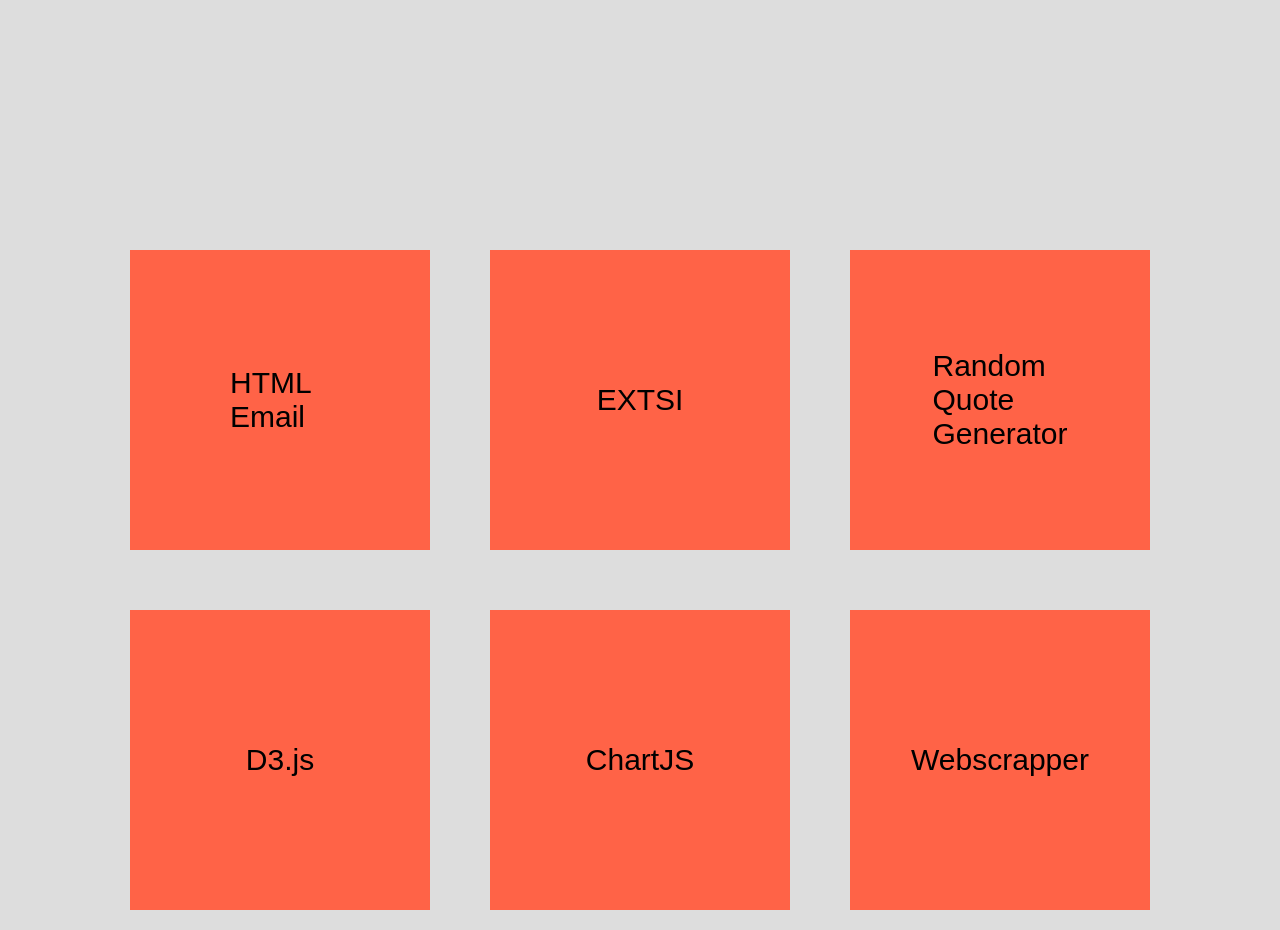
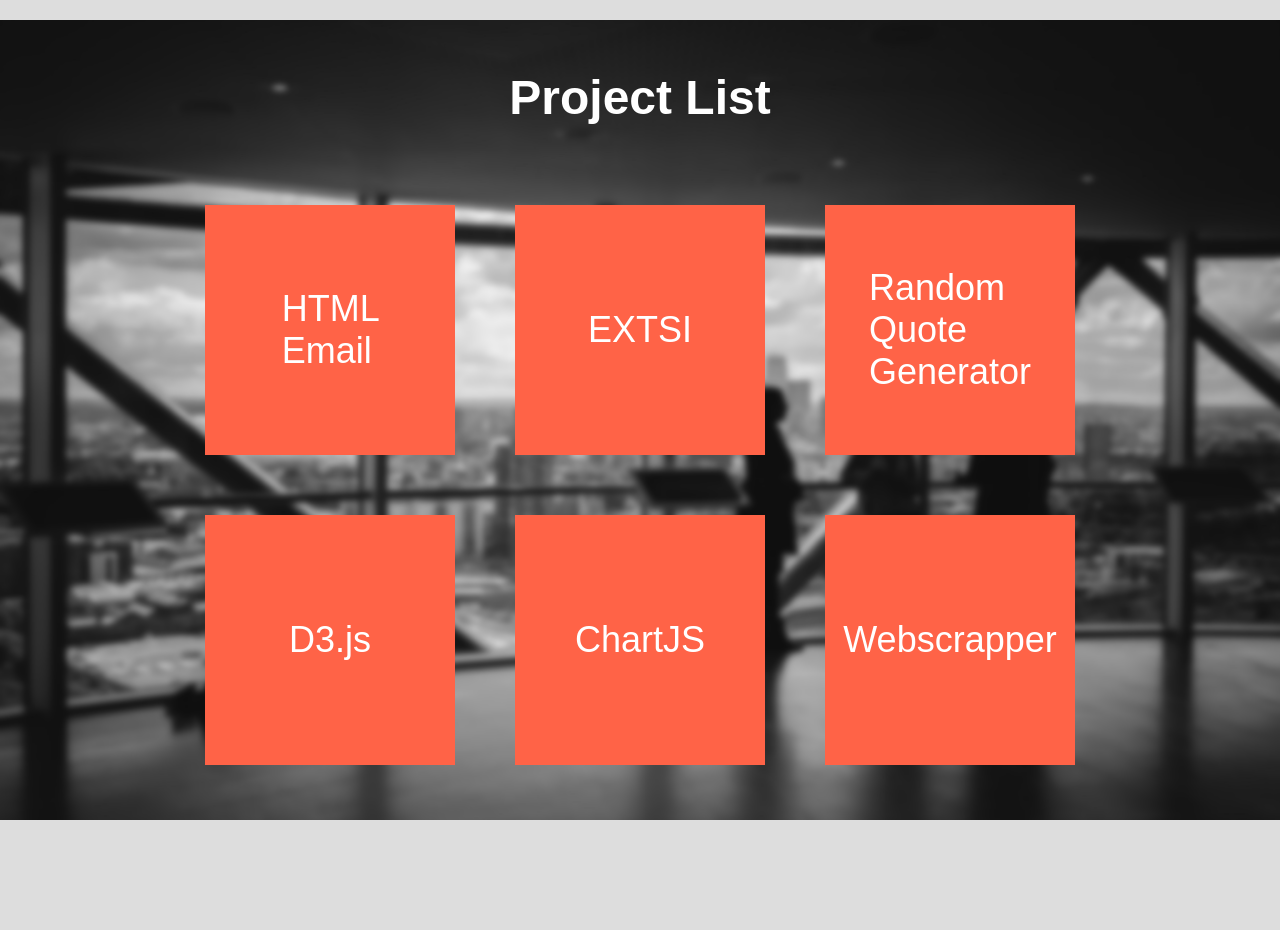
Before and after one commit to Messerschimdt/hack-design, a plain HTML site: page index.html in a window 1280 px wide. Shown: the part 780-1710 px from the top of the page. After the commit the page ends 1600 px from the top, so only its background shows below. Drawn offline with nearby package versions, Linux system fonts and the light colour scheme; a script that the page names is missing.

Commit message:
update tiles fonts color and styles and starting media queries

```diff
--- a/css/app.css
+++ b/css/app.css
@@ -1,4 +1,5 @@
 @import url(https://fonts.googleapis.com/css?family=Permanent+Marker);
+@import url(https://fonts.googleapis.com/css?family=Noto+Serif:400,700);
 
 
 
@@ -7,6 +8,11 @@
   margin: 0;
   padding: 0;
 }
+
+#bg-video{
+  position:absolute;top:0;left:0;overflow:hidden;z-index:-998;
+}
+
 
 
 .videojs-background-wrap {
@@ -28,7 +34,6 @@
   justify-content: center;
   align-items: center;
 }
-
 .header{
   font-family: 'Permanent Marker', cursive;
   font-size: 97px;
@@ -38,6 +43,7 @@
   color:#fff;
   height:auto;
   width: 100%;
+
 }
 
 
@@ -46,6 +52,8 @@
   font-family: sans-serif;
   font-size: 30px;
   margin-left: 20px;
+  font-family: 'Noto',sans-serif;;
+
 }
 
 
@@ -55,9 +63,8 @@
 }
 
 .tile-section{
-margin-top:200px;
-margin-bottom: 300px;
-
+padding-top:100px;
+padding-bottom: 25px;
 }
 
 .link-section{
@@ -84,7 +91,7 @@
     align-items: center;
   height:50vh;
   flex-wrap:wrap;
-  width:1100px;
+  width:1080px;
       -webkit-perspective: 1000;
   -moz-perspective: 1000;
   -o-perspective: 1000;
@@ -98,6 +105,8 @@
   padding:20px;
   color:#222;
   font-size:42px;
+  font-family: 'Noto',sans-serif;;
+
 }
 
 .flip-container {
@@ -111,20 +120,19 @@
 	}
 
 .flip-container, .front, .back {
-	width: 300px;
-	height: 300px;
+	width: 250px;
+	height: 250px;
+
 }
 
 .flipper {
 	transition: 0.6s;
 	transform-style: preserve-3d;
-
 	position: relative;
 }
 
 .front, .back {
 	backface-visibility: hidden;
-
 	position: absolute;
 	top: 0;
 	left: 0;
@@ -137,8 +145,11 @@
   display:flex;
   align-items:center;
     justify-content:center;
-  font-size:30px;
+  font-size:36px;
+  font-family: 'Noto',sans-serif;;
   font-family:sans-serif;
+  color:#fff;
+  text-rendering: optimizeLegibility;
 
 }
 
@@ -152,8 +163,13 @@
 }
 
 .back-content{
- margin:30px;
+ margin:40px;
   font-size:24px;
+  font-family: 'Noto',sans-serif;;
+
+  color:#fff;
+  text-rendering: optimizeLegibility;
+
 }
 
 .center{
@@ -165,3 +181,44 @@
   align-items:center;
   margin:100px;
 }
+
+.wrap{
+  background: no-repeat center url("../HZCASACP3N.jpg");
+  background-size: cover;
+width:100vw;
+height:100vh;
+
+
+}
+
+.title-wrap{
+
+  padding-top: 125px;
+  display:flex;
+  justify-content:center;
+  font-family: 'Noto',sans-serif;;
+
+  align-items:center;
+  font-size:48px;
+  color:#fff;
+  font-weight: bold;
+
+};
+.title {
+  width:100%;
+  color:#fff;
+
+}
+@media only screen and (max-width:1280px) {
+  .title-wrap{
+padding-top: 50px;
+}
+.tile-section{
+  padding-top: 50px;
+}
+
+@media only screen and (max-width:801px){
+  #bg-video{
+display: none;
+}
+}
--- a/index.html
+++ b/index.html
@@ -17,7 +17,6 @@
 -->
     <link rel="stylesheet" href="css/app.css">
     <style>
-
     </style>
 </head>
 
@@ -31,7 +30,7 @@
             <div class="subtitle">Where design and code make inspiring creations.</div>
         </div>
     </div>
-    <video id="bg-video" class="video-js vjs-default-skin" style="position:absolute;top:0;left:0;overflow:hidden;z-index:-998;" height="100%" width="100%" poster="http://video-js.zencoder.com/oceans-clip.png" loop="true">
+    <video id="bg-video" class="video-js vjs-default-skin"  height="100%" width="100%"  loop="true">
         <p>
             Your browser doesn't support video. Please <a href="http://browsehappy.com/">upgrade your browser</a> to see the example.
         </p>
@@ -40,9 +39,13 @@
 
 
 
-
+<div class="wrap">
+  <div class="title-wrap">
+    <div class="title">Project List</div>
+  </div>
     <div class="container tile-section ">
         <div class="flexwrapper">
+
 
             <div class="flip-container">
                 <div class="flipper">
@@ -50,23 +53,32 @@
                         <div class="front-title"> HTML Email
                         </div>
                     </div>
+                    <a href="http://messerschimdt.github.io/html-email-mockup/">
+
                     <div class="back">
                         <div class="back-content">
-                            Email mockup using <code>&lt;Table&gt;</code> elements. <a href="http://messerschimdt.github.io/html-email-mockup/">Link</a>
+                            Email mockup using <code>&lt;Table&gt;</code> elements.
                         </div>
                     </div>
+                  </a>
+
                 </div>
             </div>
 
             <div class="flip-container">
                 <div class="flipper">
                     <div class="front"> EXTSI </div>
+                    <a href="http://www.extsi.com">
                     <div class="back">
-                        <div class="back-content">Website redesign from Wordpress to a responsive website. <a href="http://www.extsi.com">Link</a>
+                        <div class="back-content">Website redesign from Wordpress to a responsive website.
                         </div>
                     </div>
+                  </a>
+
                 </div>
             </div>
+
+
 
 
             <div class="flip-container">
@@ -76,14 +88,18 @@
                             <div class='center'>Random Quote Generator</div>
                         </div>
                     </div>
+                      <a href="http://messerschimdt.github.io/random_quote_generator">
                     <div class="back">
+
                         <div class="back-content">
-                            Random quote generator that uses AJAX to call an API to provide random quotes. <a href="http://messerschimdt.github.io/random_quote_generator"> Link</a>
-
+                            Random quote generator that uses AJAX to call an API to provide random quotes.
                         </div>
                     </div>
+                    </a>
                 </div>
             </div>
+
+
 
 
             <div class="flip-container">
@@ -94,35 +110,43 @@
 
 
                     </div>
+                    <a href="http://messerschimdt.github.io/cpi">
                     <div class="back">
-                        <div class="back-content"> Consumer price index graph built with the D3 Library. <a href="http://messerschimdt.github.io/cpi">Link</a>
+                        <div class="back-content"> Consumer price index graph built with the D3 Library. Link
                         </div>
                     </div>
+                    </a>
                 </div>
             </div>
+
 
 
             <div class="flip-container">
                 <div class="flipper">
                     <div class="front"> ChartJS
                     </div>
-
+<a href="http://messerschimdt.github.io/chartjs/">
                     <div class="back">
                         <div class="back-content">
-                            An exploration of ChartJs, showing a chart of average income of the bottom 90%. <a href="http://messerschimdt.github.io/chartjs/">Link</a>
-
+                            An exploration of ChartJs, showing a chart of average income of the bottom 90%. Link
                         </div>
                     </div>
+                    </a>
+
                 </div>
             </div>
+
+
 
 
             <div class="flip-container">
                 <div class="flipper">
                     <div class="front"> Webscrapper </div>
+                    <a href="https://github.com/Messerschimdt/webscrape">
                     <div class="back">
-                        <div class="back-content">Nodejs webscrapper that pulls mutlple apis. Code Only. <a href="https://github.com/Messerschimdt/webscrape">link. </a></div>
+                        <div class="back-content">Nodejs webscrapper that pulls mutlple apis. Code Only. link. </div>
                     </div>
+                    </a>
 
                 </div>
             </div>
@@ -131,16 +155,20 @@
 
     </div>
 
+</div>
+    <script src="bower_components/video.js/dist/video.js"></script>
+    <script src="lib/videojs-Background.js"></script>
+    <script src="js/vendor/jquery.min.js"></script>
+    <script>
+
+(function(){
+  videojs('bg-video').Background();
 
 
 
 
-    <script src="bower_components/video.js/dist/video.js"></script>
-    <script src="lib/videojs-Background.js"></script>
-    <script src="js/vendor/jquery.min.js"></script>
-    <script>
-        // fire up the plugin
-        videojs('bg-video').Background();
+})()
+
     </script>
 </body>
 
```
Also changed, not shown: 2HyfZZF.jpg (added), HZCASACP3N.jpg (added), Thin-Smoke-960px.gif (added).
